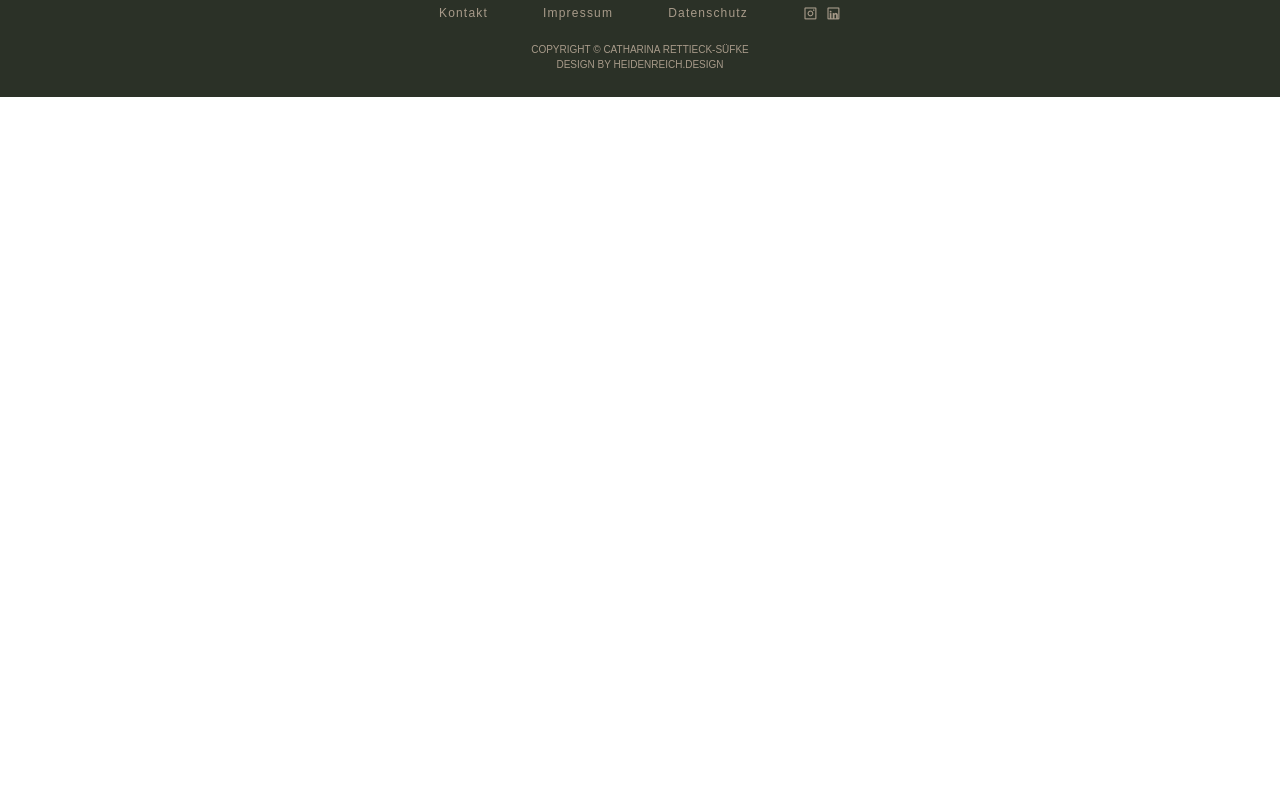
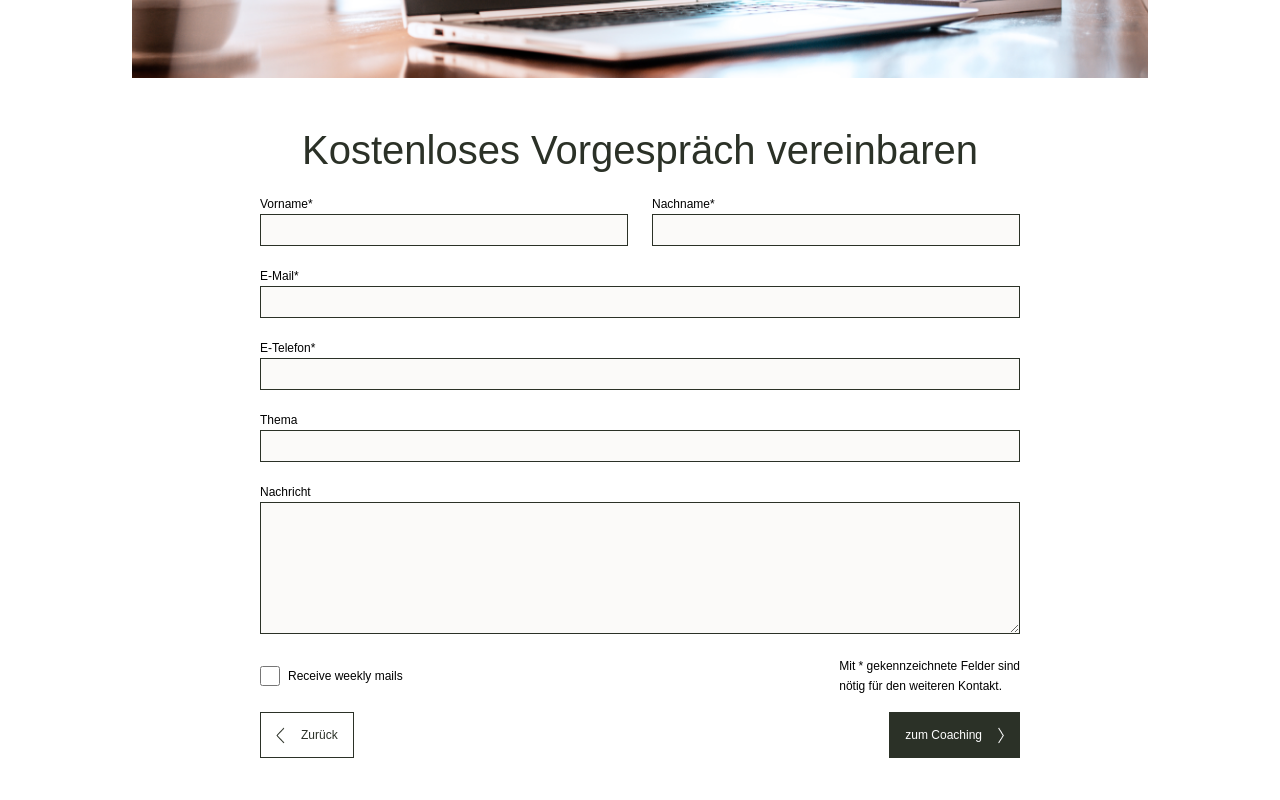
Before and after one commit to MamtazDev/catha-lifecoach-react, a React (Vite) app: page /contact in a window 1280 px wide. Shown: the part 380-1180 px from the top of the page. Before the commit the page ends 800 px from the top, so only its background shows below. Built offline with nearby package versions, Linux system fonts and the light colour scheme; a web font is replaced by a local one.

Commit message:
contact page add

```diff
--- a/src/App.jsx
+++ b/src/App.jsx
@@ -6,6 +6,7 @@ import About from "./Pages/About";
 import Header from "./Components/Header";
 import Footer from "./Components/Footer";
 import Coaching from "./Pages/Coaching";
+import Contact from "./Pages/Contact";
 
 const App = () => {
   return (
@@ -15,6 +16,7 @@ const App = () => {
         <Route path="/" element={<Home />} />
         <Route path="/about" element={<About />} />
         <Route path="/coaching" element={<Coaching />} />
+        <Route path="/contact" element={<Contact />} />
       </Routes>
       <Footer />
     </div>
--- /dev/null
+++ b/src/Pages/Contact.jsx
@@ -0,0 +1,89 @@
+import React from "react";
+import contactbanner from "../assets/contact-banner.png";
+import before from "../assets/before.png";
+import after from "../assets/after.png";
+
+const Contact = () => {
+  return (
+    <div>
+      <section className="contactAll">
+        <div className="darkBox"></div>
+        <div className="container">
+          <img className="mb-5 img-fluid" src={contactbanner} alt="" />
+          <div
+            style={{ maxWidth: "760px", margin: "auto" }}
+            className="contact_form"
+          >
+            <h2 className="text-center mb-3">
+              Kostenloses Vorgespräch vereinbaren
+            </h2>
+            <form>
+              <div className="d-flex gap-4 mb-3">
+                <div className="w-100">
+                  <label>Vorname*</label>
+                  <input className="w-100" type="text" />
+                </div>
+                <div className="w-100">
+                  <label>Nachname*</label>
+                  <input className="w-100" type="text" />
+                </div>
+              </div>
+              <div className="mb-3">
+                <label>E-Mail*</label>
+                <input className="w-100" type="email" />
+              </div>
+              <div className="mb-3">
+                <label>E-Telefon*</label>
+                <input className="w-100" type="tel" />
+              </div>
+              <div className="mb-3">
+                <label>Thema</label>
+                <input className="w-100" type="text" />
+              </div>
+              <div className="mb-3">
+                <label>Nachricht</label>
+                <textarea className="w-100" cols="30" rows="6"></textarea>
+              </div>
+              <div className="confirmForm d-flex justify-content-between align-items-center mb-3">
+                <div className="d-flex align-items-center gap-2">
+                  <input
+                    type="checkbox"
+                    className="checkBox"
+                    name="weeklyMail"
+                    value="yes"
+                  />
+                  <label>Receive weekly mails</label>
+                </div>
+                <p>
+                  Mit * gekennzeichnete Felder sind
+                  <br className="d-none d-lg-block" /> nötig für den weiteren
+                  Kontakt.
+                </p>
+              </div>
+            </form>
+          </div>
+        </div>
+      </section>
+
+      <div className="mb-5">
+        <div className="container">
+          <div
+            style={{ maxWidth: "760px", margin: "auto" }}
+            className="next_btn d-flex justify-content-between align-items-center"
+          >
+            <button>
+              <img className="img-fluid me-3" src={before} alt="Left Arrow" />
+              Zurück
+            </button>
+            <button className="after_btn">
+              zum Coaching
+              <img className="img-fluid ms-3" src={after} alt="Right Arrow" />
+            </button>
+          </div>
+        </div>
+      </div>
+    </div>
+  );
+};
+
+export default Contact;
```
